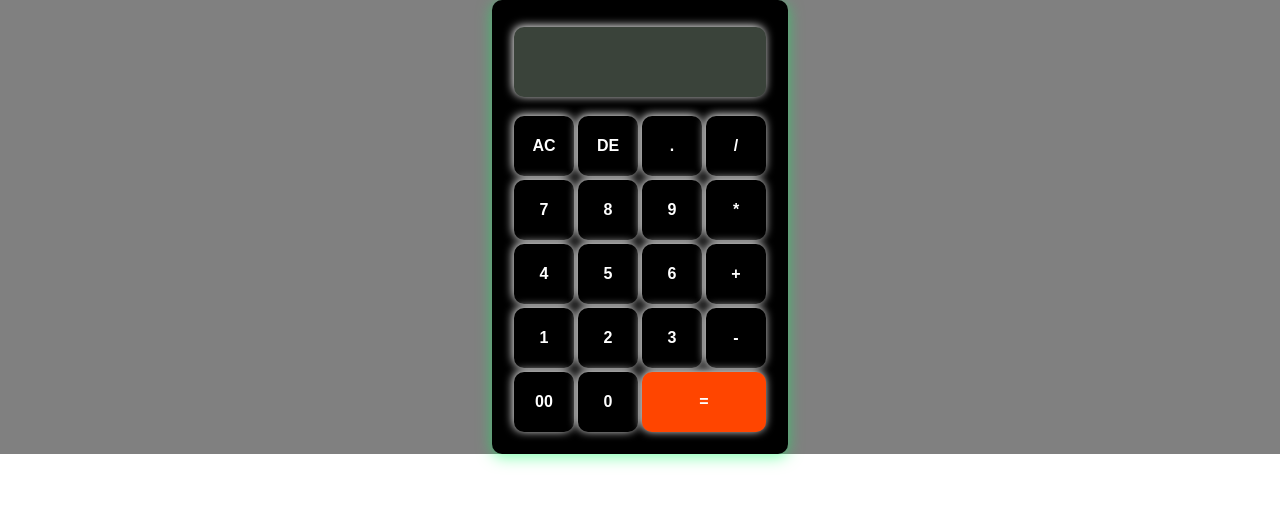
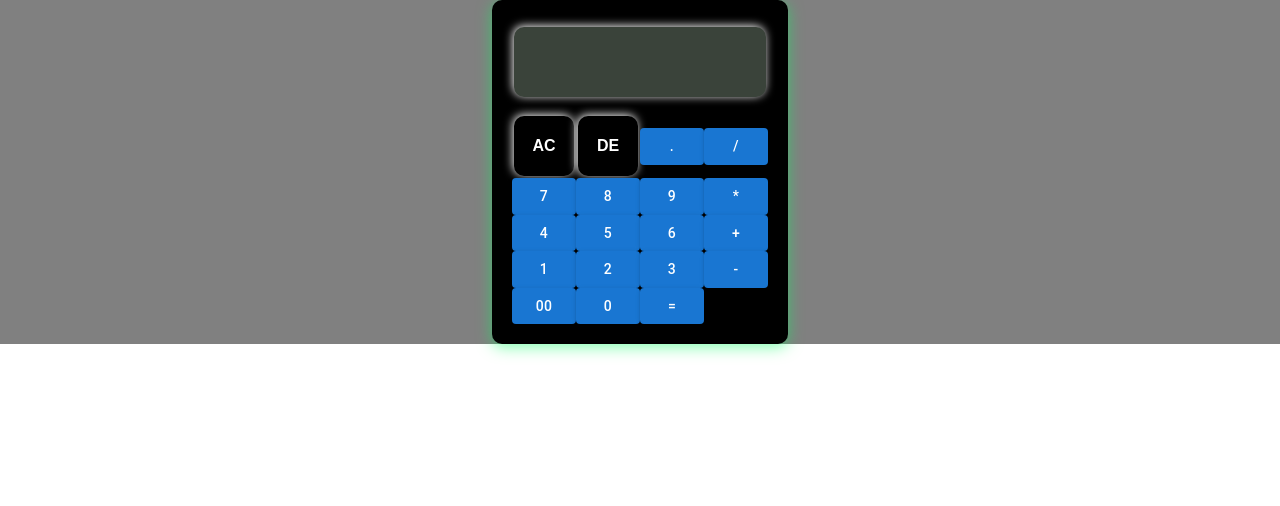
Before and after one commit to MrGreyDeveloper/Calculatore-Project-Test, a React (Create React App) app: page / in a window 1280 px wide. Shown: the top 506 px of the page. Built offline with nearby package versions, Linux system fonts and the light colour scheme.

Commit message:
Update App.js

```diff
--- a/src/App.js
+++ b/src/App.js
@@ -1,17 +1,16 @@
 import React, { useState } from "react";
 import "./App.css";
-import Button from "./components/Button/Button";
-import Display from "./components/Display/Display";
-import ClearButton from "./components/ClearButton/ClearButton";
-import DeleteButton from "./components/DeleteButton/DeleteButton";
-import EqualsButton from "./components/EqualsButton/EqualsButton";
+import Button from "@mui/material/Button";
+import Display from "./components/Display/Display.js";
+import ClearButton from "./components/ClearButton/ClearButton.js";
+import DeleteButton from "./components/DeleteButton/DeleteButton.js";
 import { evaluateExpression } from "./utils";
 
 function App() {
   const [value, setValue] = useState("");
 
   const handleClick = (e) => {
-    setValue(value + e.target.value);
+    setValue(value + e.target.textContent);
   };
 
   const handleEqualClick = () => {
@@ -32,7 +31,9 @@ function App() {
 
   const renderButtons = (values, onClick) => {
     return values.map((val) => (
-      <Button key={val} value={val} onClick={onClick} />
+      <Button key={val} variant="contained" onClick={onClick}>
+        {val}
+      </Button>
     ));
   };
 
@@ -44,19 +45,25 @@ function App() {
           <div>
             <ClearButton onClick={handleClearClick} />
             <DeleteButton onClick={handleDeleteClick} />
-            <Button value="." onClick={handleClick} />
-            <Button value="/" onClick={handleClick} />
+            <Button variant="contained" onClick={handleClick}>
+              .
+            </Button>
+            <Button variant="contained" onClick={handleClick}>
+              /
+            </Button>
           </div>
-
           <div>{renderButtons(["7", "8", "9", "*"], handleClick)}</div>
-
           <div>{renderButtons(["4", "5", "6", "+"], handleClick)}</div>
-
           <div>{renderButtons(["1", "2", "3", "-"], handleClick)}</div>
-
           <div>
             {renderButtons(["00", "0"], handleClick)}
-            <EqualsButton onClick={handleEqualClick} className="equal" />
+            <Button
+              variant="contained"
+              onClick={handleEqualClick}
+              className="equal"
+            >
+              =
+            </Button>
           </div>
         </form>
       </div>
```
